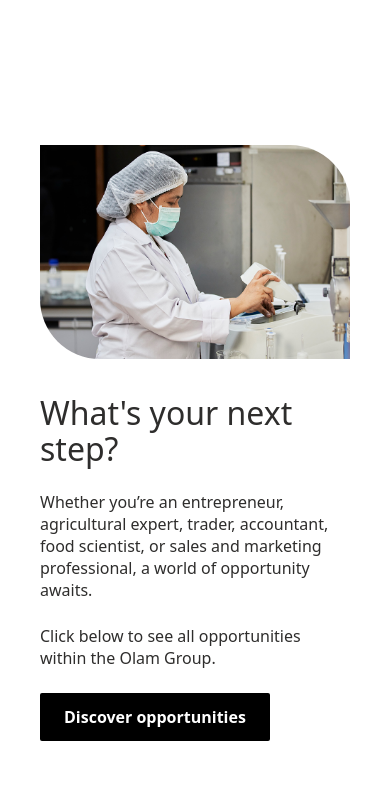
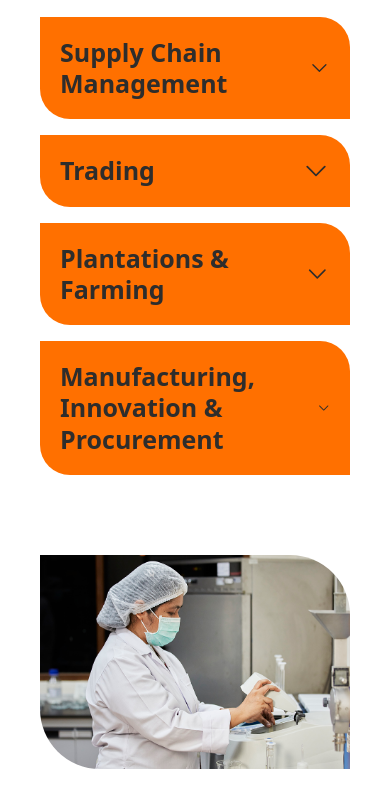
Before and after one commit to Hall-e3/Jorelagri, a React (Create React App) app: page /careers in a window 390 px wide. Shown: the part 3640-4448 px from the top of the page. Built offline with nearby package versions, Linux system fonts and the light colour scheme.

Commit message:
new changes

```diff
--- a/src/pages/Careers.jsx
+++ b/src/pages/Careers.jsx
@@ -1,8 +1,14 @@
 import React from "react";
 import { Button, Footer, FreedomComponent, Navbar, SecondaryFooter } from "../components";
 import { cotton_american, image2, laboratory } from "../constants";
+import { ChevronDownIcon } from "@heroicons/react/24/solid";
 
 export default function Careers() {
+  const [one, setOne] = React.useState(false);
+  const [two, setTwo] = React.useState(false);
+  const [three, setThree] = React.useState(false);
+  const [four, setFour] = React.useState(false);
+
   return (
     <div className="h-screen w-full">
       <Navbar />
@@ -81,7 +87,7 @@ export default function Careers() {
       </div>
       <div className="py-20 px-10 md:px-0">
         <div className="max-w-[1580px] mx-auto">
-          <div className="flex flex-col space-y-5">
+          <div className="flex flex-col space-y-8 md:space-y-5">
             <div className="flex flex-col space-y-14">
               <div>
                 <h4 className="text-[2rem] leading-9 md:text-5xl font-semibold text-black">Work Streams</h4>
@@ -91,6 +97,125 @@ export default function Careers() {
                   We are involved in many different types of activities, locations, and products, which gives you a breadth of choice and variety of challenge.
                   Below are just some of the work streams in Olam Agri.
                 </p>
+              </div>
+            </div>
+            <div className="flex md:hidden flex-col space-y-4">
+              <div
+                onClick={() => setOne(!one)}
+                className={`p-[1.25rem] ${
+                  one ? "bg-[#2e2d2c] text-white" : "bg-[#ff7000] text-[#2e2d2c]"
+                }  rounded-tr-[1.875rem] rounded-bl-[1.875rem] cursor-pointer transition-all duration-[800ms]`}>
+                {!one && (
+                  <div className="flex flex-row items-center justify-between">
+                    <h4 className="text-[1.5625rem] text-[#2e2d2c] leading-tight font-semibold">Supply Chain Management</h4>
+                    <ChevronDownIcon className="w-7 h-7" />
+                  </div>
+                )}
+                {one && (
+                  <div className="flex flex-col space-y-6">
+                    <div className="flex flex-row items-center justify-between">
+                      <h2 className="text-[1.5625rem] text-white leading-tight font-semibold">Supply Chain Management</h2>
+                      <ChevronDownIcon className="w-7 h-7" />
+                    </div>
+
+                    <p className="text-[1rem] font-normal leading-snug">
+                      Our well-established network of farmers and cooperatives, and our skills in logistics and risk management enable us to secure supplies and
+                      deliver them to our customers consistently. Our technologies enhance product traceability, adding value for our customers.
+                    </p>
+                    <div>
+                      <Button text="Explore Opportunities" buttonStyle=" py-3 px-8 bg-white text-black text-md font-semibold rounded-sm" />
+                    </div>
+                    <img src={cotton_american} alt="cotton" className="h-full w-full bg-cover rounded-tr-[1.875rem] rounded-bl-[1.875rem]" />
+                  </div>
+                )}
+              </div>
+              <div
+                onClick={() => setTwo(!two)}
+                className={`p-[1.25rem] ${
+                  two ? "bg-[#2e2d2c] text-white" : "bg-[#ff7000] text-[#2e2d2c]"
+                }  rounded-tr-[1.875rem] rounded-bl-[1.875rem] cursor-pointer transition-all duration-[800ms]`}>
+                {!two && (
+                  <div className="flex flex-row items-center justify-between">
+                    <h4 className="text-[1.5625rem] text-[#2e2d2c] leading-tight font-semibold">Trading</h4>
+                    <ChevronDownIcon className="w-7 h-7" />
+                  </div>
+                )}
+                {two && (
+                  <div className="flex flex-col space-y-6">
+                    <div className="flex flex-row items-center justify-between">
+                      <h2 className="text-[1.5625rem] text-white leading-tight font-semibold">Trading</h2>
+                      <ChevronDownIcon className="w-7 h-7" />
+                    </div>
+                    <p className="text-[1rem] font-normal leading-snug">
+                      Our traders analyse proprietary information on supply and demand. Our rigorous research and analysis is honed by quantitative tools and
+                      techniques to offer unique industry insight.
+                    </p>
+                    <div>
+                      <Button text="Explore Opportunities" buttonStyle=" py-3 px-8 bg-white text-black text-md font-semibold rounded-sm" />
+                    </div>
+                    <img src={cotton_american} alt="cotton" className="h-full w-full bg-cover rounded-tr-[1.875rem] rounded-bl-[1.875rem]" />
+                  </div>
+                )}
+              </div>
+              <div
+                onClick={() => setThree(!three)}
+                className={`p-[1.25rem] ${
+                  three ? "bg-[#2e2d2c] text-white" : "bg-[#ff7000] text-[#2e2d2c]"
+                }  rounded-tr-[1.875rem] rounded-bl-[1.875rem] cursor-pointer transition-all duration-[800ms]`}>
+                {!three && (
+                  <div className="flex flex-row items-center justify-between">
+                    <h4 className="text-[1.5625rem] text-[#2e2d2c] leading-tight font-semibold">Plantations & Farming</h4>
+                    <ChevronDownIcon className="w-7 h-7" />
+                  </div>
+                )}
+                {three && (
+                  <div className="flex flex-col space-y-6">
+                    <div className="flex flex-row items-center justify-between">
+                      <h2 className="text-[1.5625rem] text-white leading-tight font-semibold">Plantations & Farming</h2>
+                      <ChevronDownIcon className="w-7 h-7" />
+                    </div>
+
+                    <p className="text-[1rem] font-normal leading-snug">
+                      We grow a range of crops, and share learnings from one to another, driving efficiencies for us and our customers. We understand the
+                      pressures of farming and work on the ground with small-scale producers to increase volumes. We stimulate opportunity with communities
+                      local to our operations through smallholder ‘outgrower’ programmes.
+                    </p>
+                    <div>
+                      <Button text="Explore Opportunities" buttonStyle=" py-3 px-8 bg-white text-black text-md font-semibold rounded-sm" />
+                    </div>
+                    <img src={cotton_american} alt="cotton" className="h-full w-full bg-cover rounded-tr-[1.875rem] rounded-bl-[1.875rem]" />
+                  </div>
+                )}
+              </div>
+              <div
+                onClick={() => setFour(!four)}
+                className={`p-[1.25rem] ${
+                  four ? "bg-[#2e2d2c] text-white" : "bg-[#ff7000] text-[#2e2d2c]"
+                }  rounded-tr-[1.875rem] rounded-bl-[1.875rem] cursor-pointer transition-all duration-[800ms]`}>
+                {!four && (
+                  <div className="flex flex-row items-center justify-between">
+                    <h4 className="text-[1.5625rem] text-[#2e2d2c] leading-tight font-semibold">Manufacturing, Innovation & Procurement</h4>
+                    <ChevronDownIcon className="w-7 h-7" />
+                  </div>
+                )}
+                {four && (
+                  <div className="flex flex-col space-y-6">
+                    <div className="flex flex-row items-center justify-between">
+                      <h2 className="text-[1.5625rem] text-white leading-tight font-semibold">Manufacturing, Innovation & Procurement</h2>
+                      <ChevronDownIcon className="w-7 h-7" />
+                    </div>
+
+                    <p className="text-[1rem] font-normal leading-snug">
+                      Our manufacturing team is responsible for health, safety, quality, and food safety across our business. They ensure we comply with all
+                      local laws and meet our environment, social and ethical standards, as well as identifying efficiencies and opportunities to improve our
+                      processes.
+                    </p>
+                    <div>
+                      <Button text="Explore Opportunities" buttonStyle=" py-3 px-8 bg-white text-black text-md font-semibold rounded-sm" />
+                    </div>
+                    <img src={cotton_american} alt="cotton" className="h-full w-full bg-cover rounded-tr-[1.875rem] rounded-bl-[1.875rem]" />
+                  </div>
+                )}
               </div>
             </div>
 
@@ -121,7 +246,7 @@ export default function Careers() {
           </div>
         </div>
       </div>
-      <div className="py-20 px-10 md:px-0">
+      <div className="pt-0 pb-15 md:pt-0 md:pb-0 md:py-20 px-10 md:px-0">
         <div className="max-w-[1580px] mx-auto">
           <div className="grid grid-cols-1 md:grid-cols-2 gap-9 md:gap-0">
             <div className="flex flex-col justify-center">
@@ -131,7 +256,9 @@ export default function Careers() {
             </div>
 
             <div className="flex flex-col space-y-6 justify-center md:pl-30">
-              <h4 className="text-[#2e2d2c] text-[2rem] leading-9 md:text-5xl font-medium md:leading-tight">What's your next step?</h4>
+              <h4 className="text-[#2e2d2c] text-[2rem] leading-9 md:text-5xl font-medium md:leading-tight">
+                What's <span className="text-light-blue-500">your</span> next step?
+              </h4>
               <p className="text-[1rem] md:text-xl font-light leading-snug md:leading-1 text-[#2e2d2c]">
                 Whether you’re an entrepreneur, agricultural expert, trader, accountant, food scientist, or sales and marketing professional, a world of
                 opportunity awaits.
@@ -140,7 +267,7 @@ export default function Careers() {
                 Click below to see all opportunities within the Olam Group.
               </p>
               <div>
-                <Button text="Discover opportunities" buttonStyle="py-3 px-6 md:py-3.5 md:px-10 bg-[#000000] text-white text-md font-semibold rounded-sm" />
+                <Button text="Discover opportunities" buttonStyle="py-2.5 px-6 md:py-3.5 md:px-10 bg-[#000000] text-white text-md font-semibold rounded-sm" />
               </div>
             </div>
           </div>
```
